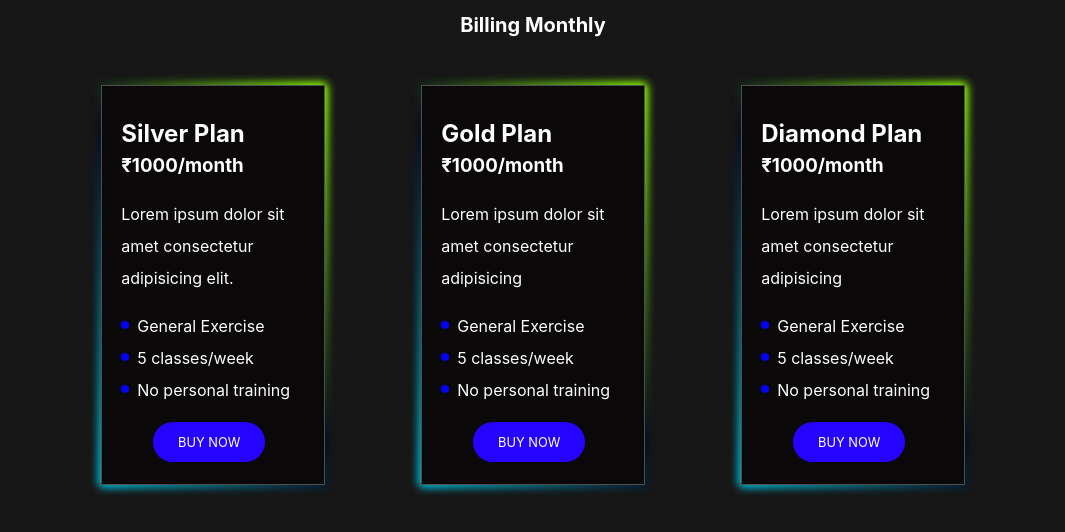
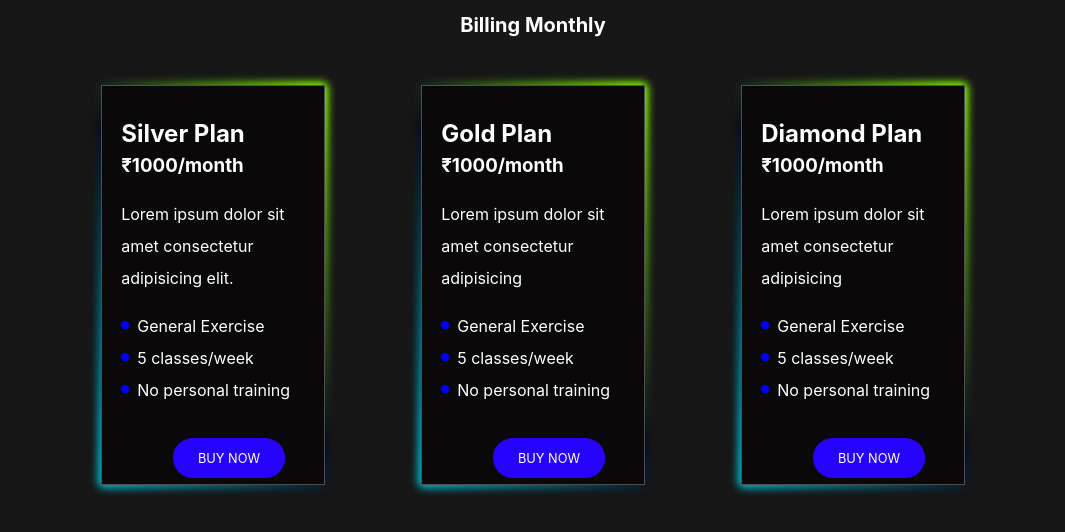
Before and after one commit to codecxAb/anytimeFitness, a plain HTML site: page pricing.html in a window 1280 px wide. Shown: the part 186-718 px from the top of the page, without its empty margins (107-1172 px from the left). Drawn offline with Linux system fonts and the light colour scheme.

Commit message:
centered the div button

```diff
--- a/pricing.css
+++ b/pricing.css
@@ -99,6 +99,15 @@ p {
     margin: 1rem 0rem 1rem 0rem;
 }
 
+.bt {
+    margin-left: -1.2rem;
+    /* border: 2px solid red; */
+    margin-top: 1rem;
+    display: flex;
+    align-items: center;
+    justify-content: center;
+}
+
 button {
     background-color: rgb(37, 3, 255);
     border-color: transparent;
@@ -109,9 +118,10 @@ button {
     border-radius: 2rem;
     position: relative;
     transition: ease-in-out 0.2s;
-    margin-left: 5rem;
-    margin-top: 2rem;
+    /* margin-left: 4rem;
+    margin-top: 2rem; */
     color: white;
+
 }
 
 .category li {
--- a/pricing.html
+++ b/pricing.html
@@ -28,7 +28,9 @@
             <li>5 classes/week</li>
             <li>No personal training</li>
           </ul>
-          <a href=""><button>BUY NOW</button></a>
+          <div class="bt">
+            <a href=""><button>BUY NOW</button></a>
+          </div>
         </div>
         <div class="category">
           <h2>Gold Plan</h2>
@@ -39,7 +41,9 @@
             <li>5 classes/week</li>
             <li>No personal training</li>
           </ul>
-          <a href=""><button>BUY NOW</button></a>
+          <div class="bt">
+            <a href=""><button>BUY NOW</button></a>
+          </div>
         </div>
         <div class="category">
           <h2>Diamond Plan</h2>
@@ -50,7 +54,9 @@
             <li>5 classes/week</li>
             <li>No personal training</li>
           </ul>
-          <a href=""><button>BUY NOW</button></a>
+          <div class="bt">
+            <a href=""><button>BUY NOW</button></a>
+          </div>
         </div>
       </div>
     </div>
```
